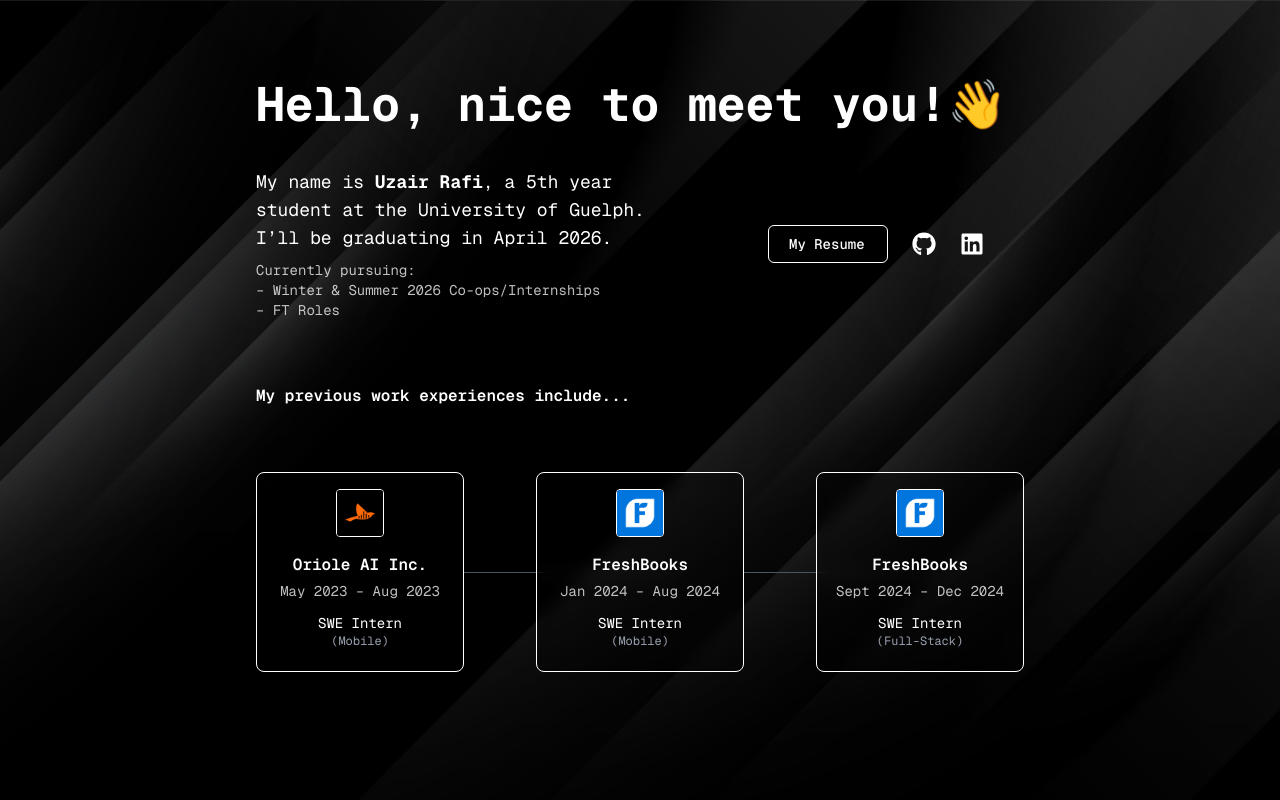
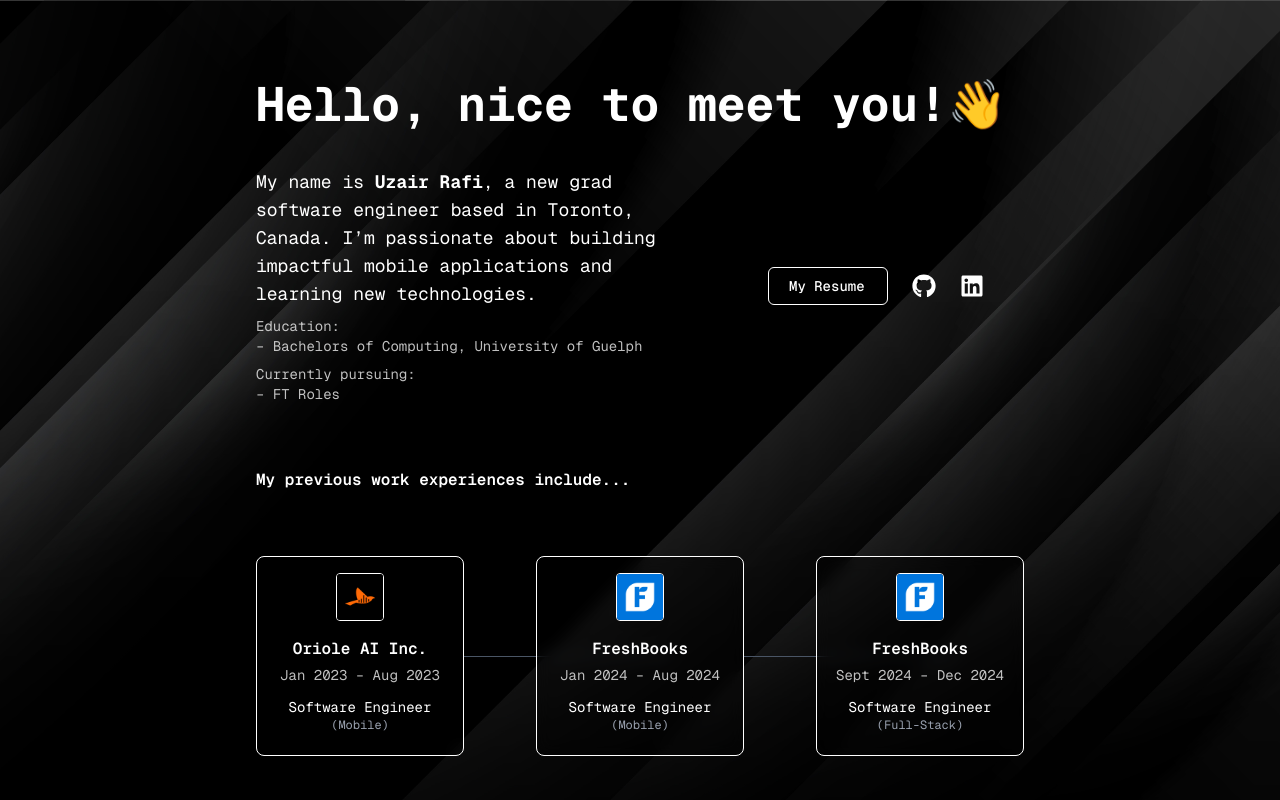
Before and after one commit to uzrafi/personal-website, a Next.js app: page / in a window 1280 px wide. Shown: the top 800 px of the page. Built offline with nearby package versions, Linux system fonts and the light colour scheme.

Commit message:
Updated profile description and resume

```diff
--- a/src/app/components/card.tsx
+++ b/src/app/components/card.tsx
@@ -49,8 +49,8 @@ const ExperienceCard = ({ experiences }: Props) => {
             />
             <p className="font-semibold mt-2 whitespace-nowrap">{exp.company}</p>
             <p className="text-sm opacity-75 mt-1">{exp.date}</p>
-            <p className="text-sm mt-3">SWE Intern</p>
-            <p className="text-xs text-gray-400">{exp.role.replace("SWE Intern ", "")}</p>
+            <p className="text-sm mt-3">Software Engineer</p>
+            <p className="text-xs text-gray-400">{exp.role.replace("SWE ", "")}</p>
           </div>
         </Tilt>
 
@@ -95,8 +95,8 @@ const ExperienceCard = ({ experiences }: Props) => {
               </div>
             </div>
             <div className="mt-3 w-full flex flex-col items-center text-center">
-              <p className="text-sm mt-3">SWE Intern</p>
-              <p className="text-xs text-gray-400">{exp.role.replace("SWE Intern ", "")}</p>
+              <p className="text-sm mt-3">Software Engineer</p>
+              <p className="text-xs text-gray-400">{exp.role.replace("SWE ", "")}</p>
             </div>
           </div>
         </Tilt>
--- a/src/app/page.tsx
+++ b/src/app/page.tsx
@@ -10,20 +10,20 @@ import ExperienceCard from "./components/card"
 const experiences = [
   {
     company: "Oriole AI Inc.",
-    date: "May 2023 – Aug 2023",
-    role: "SWE Intern (Mobile)",
+    date: "Jan 2023 – Aug 2023",
+    role: "SWE (Mobile)",
     logo: oriole.src,
   },
   {
     company: "FreshBooks",
     date: "Jan 2024 – Aug 2024",
-    role: "SWE Intern (Mobile)",
+    role: "SWE (Mobile)",
     logo: freshbooks.src,
   },
   {
     company: "FreshBooks",
     date: "Sept 2024 – Dec 2024",
-    role: "SWE Intern (Full-Stack)",
+    role: "SWE (Full-Stack)",
     logo: freshbooks.src,
   },
 ]
@@ -68,20 +68,23 @@ export default function Home() {
         <section className="flex flex-col sm:flex-row sm:items-center sm:justify-between gap-8 pr-10">
           <div>
             <p className="text-lg">
-              My name is <strong>Uzair Rafi</strong>, a 5th year student at the University of Guelph.
-              I’ll be graduating in April 2026.
+              My name is <strong>Uzair Rafi</strong>, a new grad software engineer based in Toronto, Canada.
+              I’m passionate about building impactful mobile applications and learning new technologies.
+            </p>
+             <p className="mt-2 text-sm opacity-75">
+              Education:
+              <br />
+              – Bachelors of Computing, University of Guelph
             </p>
             <p className="mt-2 text-sm opacity-75">
               Currently pursuing:
-              <br />
-              – Winter & Summer 2026 Co-ops/Internships
               <br />
               – FT Roles
             </p>
           </div>
           <div className="flex items-center gap-6 pl-12">
             <a
-              href="https://drive.google.com/file/d/13OOPFbS5T0NJG7286KBqMXLe0v1wp6oc/view?usp=sharing"
+              href="https://drive.google.com/file/d/1Jyrj4dRUgCIXmCFzBuUwDk4TUnhXFpEU/view?usp=drive_link"
               target="_blank"
               rel="noopener noreferrer"
               className="border border-white px-5 py-2 rounded-md text-sm font-medium w-30 hover:bg-white/10 transition"
```
